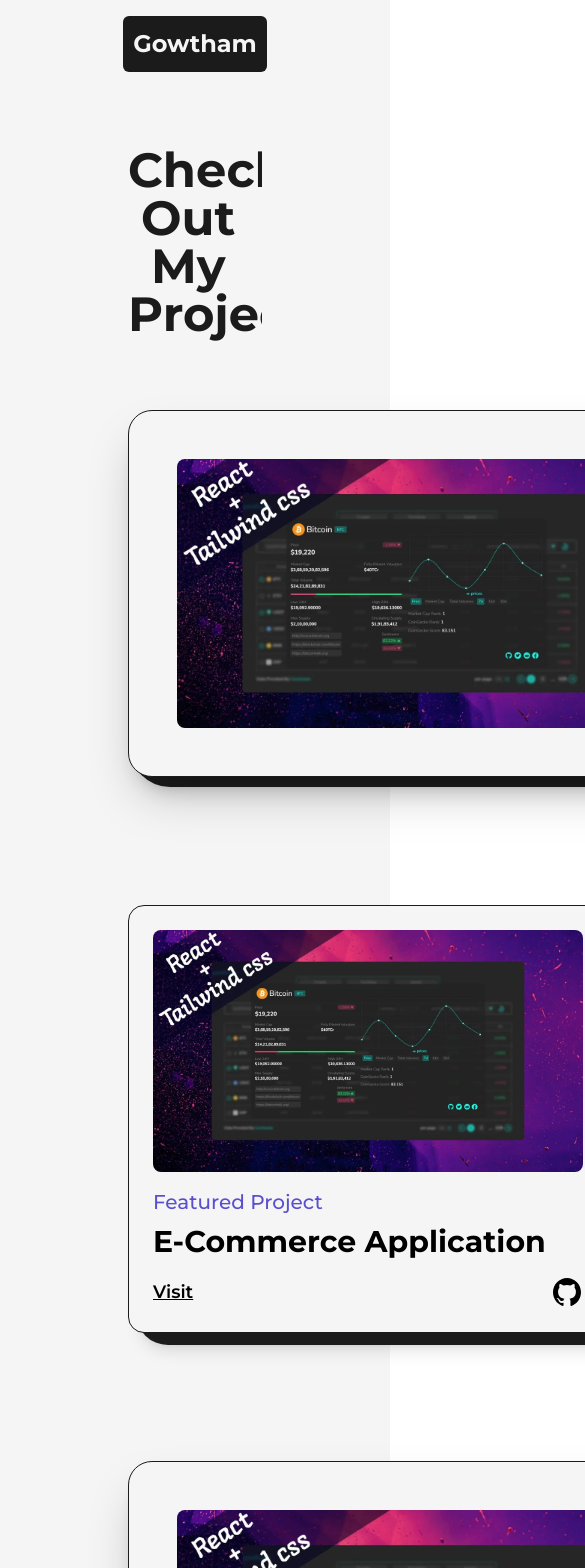
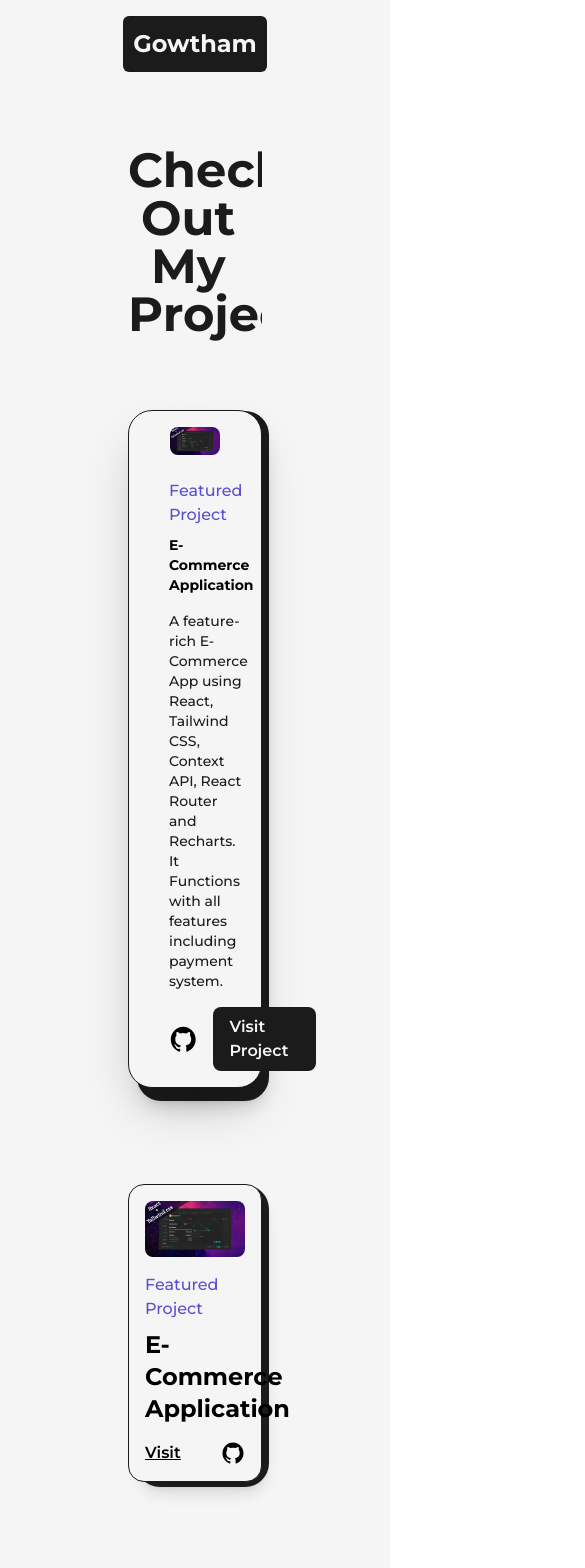
Before and after one commit to gowthamdongari/Portfolio-Software-Developer, a Next.js app: page /projects in a window 390 px wide. Shown: the top 1568 px of the page, 585 px wide, since content can reach past the window. Built offline with nearby package versions, Linux system fonts and the light colour scheme.

Commit message:
projects responsive

```diff
--- a/src/pages/projects.js
+++ b/src/pages/projects.js
@@ -13,33 +13,39 @@
     return(
         <article className='w-full flex items-center justify-between relative rounded-br-2xl
         rounded-3xl border border-solid border-dark bg-light shadow-2xl p-12
-        '>
+        lg:flex-col lg:p-8 xs:rounded-br-3xl xs:p-4'
+        >
         <div className='shadow-lg absolute top-0 -right-3 -z-10 w-[101%] h-[103%]
-        rounded-[2.5rem] rounded-br-3xl bg-dark'/>
+        rounded-[2.5rem] rounded-br-3xl bg-dark xs:-right-2 sm:h-[102%] xs:w-full xs:rounded-[1.5rem]'/>
 
 
         <Link
          href={link}
          target='_blank'
-        className='w-1/2 cursor-pointer overflow-hidden rounded-lg'
+        className='w-1/2 cursor-pointer overflow-hidden rounded-lg '
         >
             <FramerImage src={img} alt={title} className='w-full h-auto'
             whileHover={{scale:1.05}}
             transition={{duration:0.2}}
+            priority
+              sizes="(max-width: 768px) 100vw,
+              (max-width: 1200px) 50vw,
+              50vw"
 
             />
         </Link>
 
-        <div className='w-1/2 flex flex-col items-start justify-between pl-6'>
-            <span className='text-iris font-medium text-xl'>{type}</span>
+        <div className='w-1/2 flex flex-col items-start justify-between pl-6 lg:w-full lg-pl-0 lg:pt-6'>
+            <span className='text-iris font-medium text-xl xs:text-base'>{type}</span>
             <Link href={link} target='_blank' className='hover:underline underline-offset-2'>
-                <h2 className='my-2 w-full text-left text-4xl font-bold'>{title}</h2>
+                <h2 className='my-2 w-full text-left text-4xl font-bold sm:text-sm'>{title}</h2>
             </Link>
-            <p className='my-2 font-medium text-dark'>{summary}</p>
+            <p className='my-2 font-medium text-dark sm:text-sm'>{summary}</p>
             <div className='mt-2 flex items-center'>
              <Link href={github} target='_blank' className='w-10'> <GithubIcon/></Link>
              <Link href={github} target='_blank'
-             className='ml-4 rounded-lg bg-dark text-light p-2 px-6 text-lg font-semibold'
+             className='ml-4 rounded-lg bg-dark text-light p-2 px-6 text-lg font-semibold
+             sm:px-4 sm:text-base'
              >Visit Project</Link>
             </div>
         </div>
@@ -51,10 +57,10 @@
 const Project = ({title, type, img, link, github}) => {
     return(
         <article className='w-full flex flex-col items-center justify-center rounded-2xl
-        border border-solid border-dark bg-light p-6 relative
+        border border-solid border-dark bg-light p-6 relative xs:p-4
         '>
         <div className='shadow-lg absolute top-0 -right-3 -z-10 w-[101%] h-[103%]
-        rounded-[2rem] rounded-br-3xl bg-dark'/>
+        rounded-[2rem] rounded-br-3xl bg-dark md:-right-2 md:w-[101%] xs:h-[102%] xs:rounded-[1.5rem]'/>
 
              <Link href={link} target='_blank'
         className='w-full cursor-pointer overflow-hidden rounded-lg'
@@ -66,18 +72,19 @@
         </Link>
 
         <div className='w-full flex flex-col items-start justify-between mt-4'>
-            <span className='text-iris font-medium text-xl'>{type}</span>
+            <span className='text-iris font-medium text-xl lg:text-lg md:text-base'>
+                {type}</span>
             <Link href={github} target='_blank' className='hover:underline underline-offset-2'>
-                <h2 className='my-2 w-full text-left text-3xl font-bold'>{title}</h2>
+                <h2 className='my-2 w-full text-left text-3xl font-bold lg:text-2xl'>{title}</h2>
             </Link>
 
             <div className='w-full mt-2 flex items-center justify-between'>
             <Link
              href={github}
              target='_blank'
-             className='text-lg font-semibold underline'
+             className='text-lg font-semibold underline md:text-base'
              >Visit </Link>
-             <Link href={github} target='_blank' className='w-8'> <GithubIcon/></Link>
+             <Link href={github} target='_blank' className='w-8 md:w-6'> <GithubIcon/></Link>
 
             </div>
         </div>
@@ -96,10 +103,10 @@
         <main className='w-full mb-16 flex flex-col items-center justify-center'>
             <Layout className='pt-16'>
                 <AnimatedText text="Check Out My Projects!"
-                className='mt-16'
+                className='mt-16 lg:!text-7xl sm:mb-8 sm:!text-6xl xs:!text-4xl'
                 />
 
-                <div className='grid grid-cols-12 gap-24 gap-y-32 mt-16'>
+                <div className='grid grid-cols-12 gap-24 gap-y-32 mt-16 xl:gap-x-16 lg:gap-x-8 md:gap-y-24 sm:gap-x-0'>
                     <div className='col-span-12'>
                         <FeaturedProject
                         title="E-Commerce Application"
@@ -113,7 +120,7 @@
                         />
 
                     </div>
-                    <div className='col-span-6'>
+                    <div className='col-span-6 sm:col-span-12'>
                     <Project
                         title="E-Commerce Application"
                         img={project1}
@@ -125,7 +132,7 @@
 
                         />
                     </div>
-                    <div className='col-span-6'>
+                    <div className='col-span-6 sm:col-span-12'>
                     <Project
                         title="E-Commerce Application"
                         img={project1}
@@ -137,7 +144,7 @@
 
                         />
                     </div>
-                    <div className='col-span-12'>
+                    <div className='col-span-12 '>
                     <FeaturedProject
                         title="E-Commerce Application"
                         img={project1}
@@ -149,7 +156,7 @@
 
                         />
                     </div>
-                    <div className='col-span-6'>
+                    <div className='col-span-6 sm:col-span-12'>
                     <Project
                         title="E-Commerce Application"
                         img={project1}
@@ -161,7 +168,7 @@
 
                         />
                     </div>
-                    <div className='col-span-6'>
+                    <div className='col-span-6 sm:col-span-12'>
                     <Project
                         title="E-Commerce Application"
                         img={project1}
@@ -174,9 +181,6 @@
                         />
                     </div>
                 </div>
-
-
-
             </Layout>
         </main>
 
```
